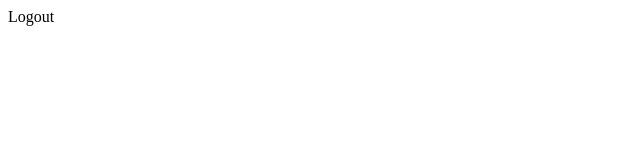
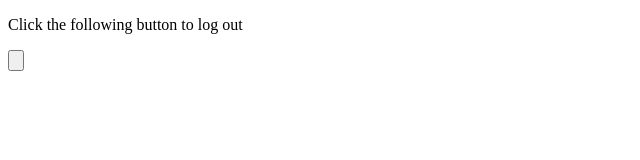
Before and after one commit to BirdsAcrossTheSky/BirdsAcrossTheSky.github.io, a plain HTML site: page index.html in a window 1280 px wide. Shown: the whole page, without its empty margins (0-640 px from the left). Drawn offline with Linux system fonts and the light colour scheme.

Commit message:
logout try 6

```diff
--- a/index.html
+++ b/index.html
@@ -68,7 +68,9 @@ function fbLogout() {
     }
 </script>
 
-<span id="fbLogout" onclick="fbLogout()"><a class="fb_button fb_button_medium"><span class="fb_button_text">Logout</span></a></span>
+
+<p>Click the following button to log out</p>
+<input type = "button" onclick = "fbLogout()">
 
 <!-- Load the JS SDK asynchronously -->
 <div id="fb-root"></div>
```
